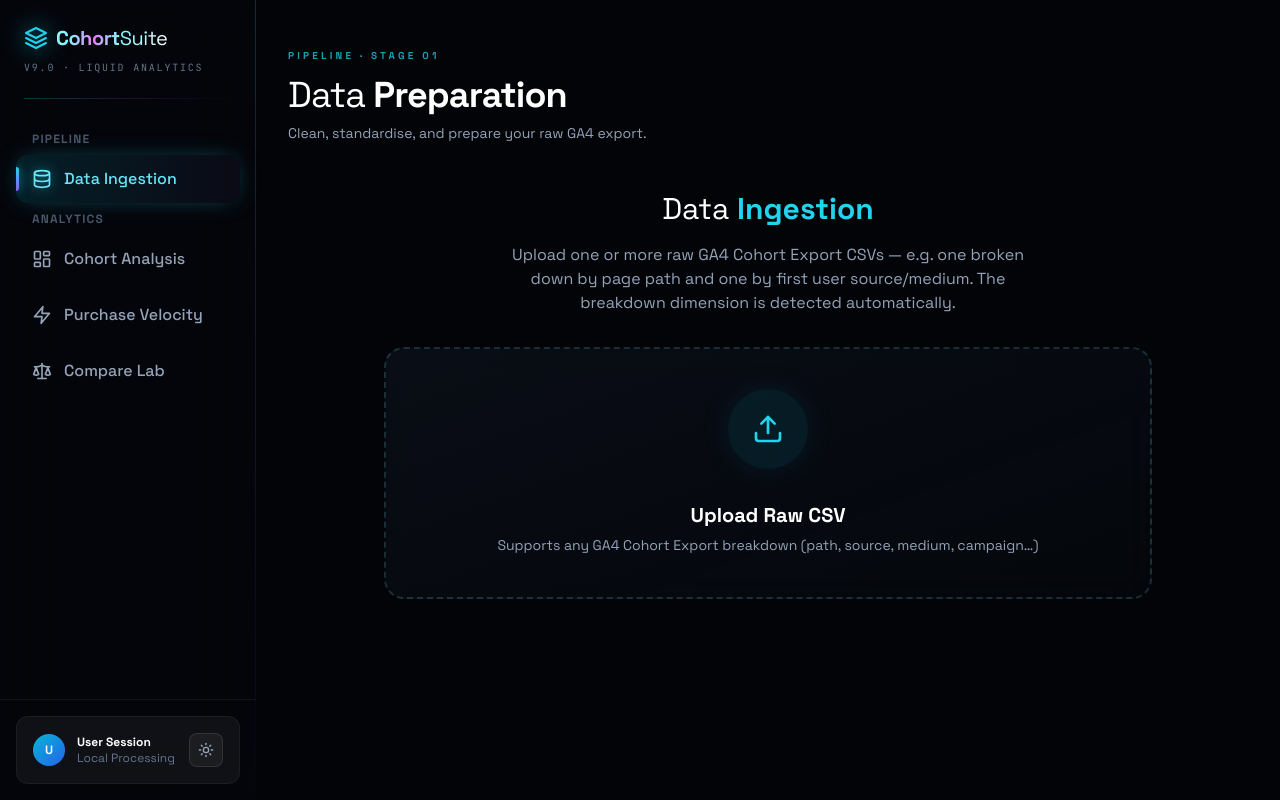
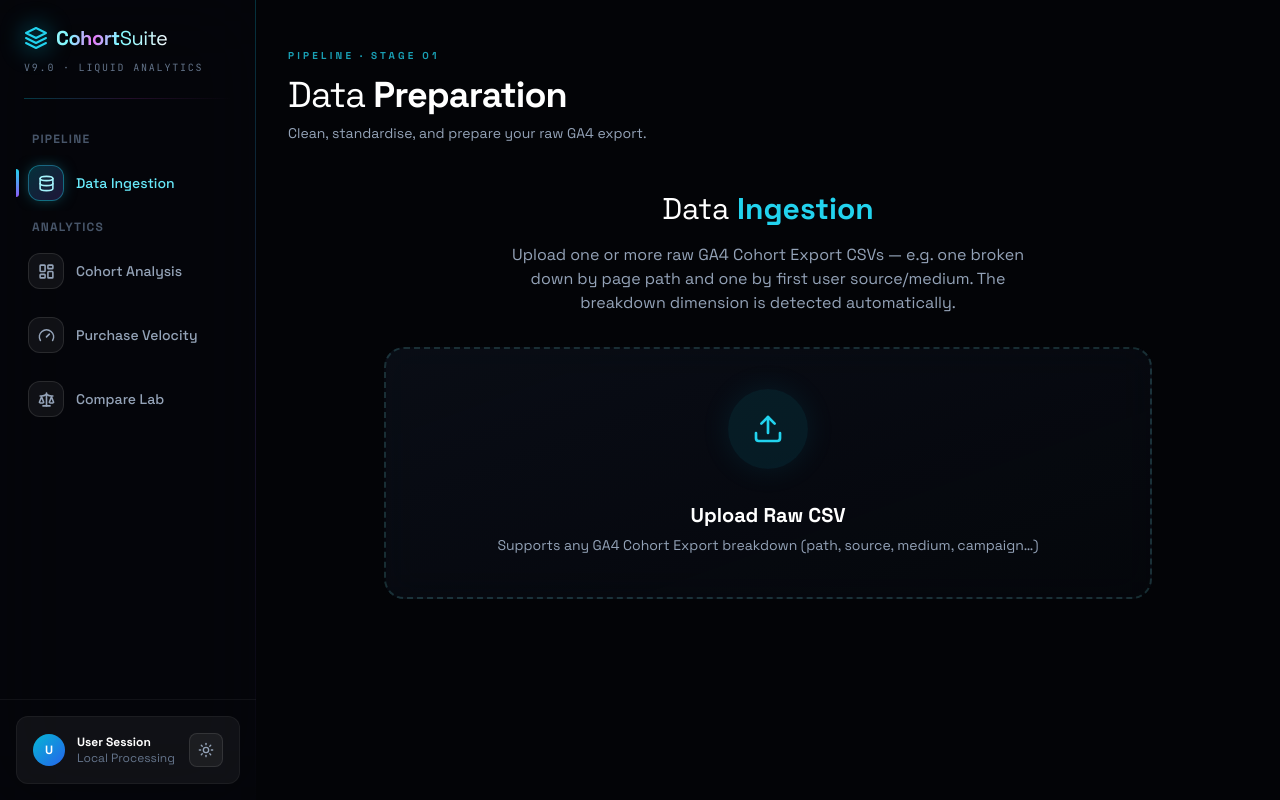
Before and after one commit to plexy44/cohort-analyser, a React (Vite) app: page / in a window 1280 px wide. Built offline with nearby package versions, Linux system fonts and the light colour scheme.

Commit message:
Add Gauge icon and enhance animations in App component
Updated the App component to include a new Gauge icon and modified various animations and styles for better visual effects.

```diff
--- a/src/App.jsx
+++ b/src/App.jsx
@@ -8,7 +8,7 @@ import {
   Upload, FileDown, ArrowRight, CheckCircle, AlertCircle, RefreshCw, Database,
   LayoutDashboard, Layers, Zap, TrendingUp, Filter, Eye, EyeOff, BarChart2,
   Grid, Activity, Users, ShoppingCart, Percent, Map as MapIcon, ChevronRight, Menu, ArrowUpRight, ArrowDownRight, Trash2,
-  Sun, Moon, Camera, Copy, Pencil, Plus, X, Trophy, Scale, Flag
+  Sun, Moon, Camera, Copy, Pencil, Plus, X, Trophy, Scale, Flag, Gauge
 } from 'lucide-react';
 
 // --- THEME SYSTEM ---
@@ -400,7 +400,7 @@ const DataIngestion = ({ onAdd, datasets, activeId, onSelect, onRemove, onRename
   };
 
   return (
-    <div className="w-full max-w-3xl mx-auto space-y-8 animate-in fade-in slide-in-from-bottom-4 duration-500">
+    <div className="w-full max-w-3xl mx-auto space-y-8 animate-in fade-in slide-in-from-right-4 duration-500">
       <div className="text-center space-y-4">
         <h2 className="text-3xl font-light text-white">Data <span className="font-bold text-cyan-400">Ingestion</span></h2>
         <p className="text-slate-400 max-w-lg mx-auto">Upload one or more raw GA4 Cohort Export CSVs — e.g. one broken down by page path and one by first user source/medium. The breakdown dimension is detected automatically.</p>
@@ -821,13 +821,17 @@ const CohortExplorer = ({ csvData }) => {
     // Calendar shading: cells sharing a real month share a hue, so period
     // effects light up as diagonals instead of hiding inside rows.
     if (gridShade === 'calendar' && pivotAxis === 'cohorts' && row) {
+      // Cells sharing a real month share a colour; the palette is an ORDERED
+      // gradient (oldest month = violet, newest = cyan) so diagonals pop and
+      // the eye can read time at a glance.
       const cal = shiftCalendarMonth(row.cohortStart, colIdx);
       const base = pivotData[0] ? pivotData[0].cohortStart.slice(0, 7) : cal;
-      const off = Math.max(monthDiff(base, cal), 0);
-      const hue = (off * 47) % 360;
+      const last = pivotData.length ? shiftCalendarMonth(pivotData[pivotData.length - 1].cohortStart, 5) : cal;
+      const span = Math.max(monthDiff(base, last), 1);
+      const pct = Math.round(Math.min(Math.max(monthDiff(base, cal) / span, 0), 1) * 100);
       return {
         className: 'text-white border border-white/10',
-        style: { background: `hsla(${hue}, 55%, 48%, 0.22)` },
+        style: { background: `color-mix(in oklab, rgba(var(--cal-b), var(--cal-alpha)) ${pct}%, rgba(var(--cal-a), var(--cal-alpha)))` },
         title: cal
       };
     }
@@ -932,15 +936,15 @@ const CohortExplorer = ({ csvData }) => {
           </React.Fragment>
         );
       })}
-      {isCalendar && annotations.map(a => (
+      {isCalendar && annotations.map((a, ai) => (
         activeChartData.some(pt => pt.month === a.month) &&
-        <ReferenceLine key={a.id} x={a.month} stroke="var(--warn-c)" strokeDasharray="4 4" label={{ value: a.label, fill: 'var(--warn-c)', fontSize: 10, position: 'top' }} />
+        <ReferenceLine key={a.id} x={a.month} stroke="var(--warn-c)" strokeDasharray="4 4" label={{ value: a.label, fill: 'var(--warn-c)', fontSize: 10, position: 'insideTop', dy: 6 + (ai % 3) * 14 }} />
       ))}
     </ComposedChart>
   );
 
   return (
-    <div className="space-y-6 animate-in fade-in zoom-in duration-300">
+    <div className="space-y-6 animate-in fade-in slide-in-from-right-4 duration-500">
         <div className="flex flex-col md:flex-row md:items-center justify-between gap-6">
              <div className="flex flex-col sm:flex-row gap-4 w-full md:w-auto items-stretch sm:items-center">
                 <div className="flex bg-white/5 p-1 rounded-xl border border-white/10 shrink-0">
@@ -1068,7 +1072,7 @@ const CohortExplorer = ({ csvData }) => {
           </div>
         )}
 
-        <GlassCard className="h-[500px]" title={
+        <GlassCard className={layout === 'multiples' && chartMode === 'area' ? 'min-h-[300px]' : 'h-[500px]'} title={
             (chartMode === 'area' ? 'Cumulative LTV Curve' : 'Incremental Growth (New Purchases)') +
             (pivotAxis === 'segments' ? ` — by ${dimensionLabel} (${selectedCohort || ''})` : '') +
             (valueMode === 'indexed' && chartMode === 'area' ? ' — Indexed (M0 = 100)' : '')
@@ -1094,7 +1098,7 @@ const CohortExplorer = ({ csvData }) => {
 
             <div ref={chartWrapRef} className="h-full w-full">
             {layout === 'multiples' && chartMode === 'area' ? (
-                <div className="h-full overflow-y-auto custom-scrollbar pr-2 pt-2">
+                <div className="pt-2">
                     <div className="grid grid-cols-2 lg:grid-cols-3 xl:grid-cols-4 gap-4">
                         {visibleSeries.map((s) => {
                             const idx = pivotData.findIndex(p => p.formattedName === s.formattedName);
@@ -1188,7 +1192,7 @@ const CohortExplorer = ({ csvData }) => {
                             <Tip tip="Cells coloured by movement: green = grew vs previous month, red = fell, grey = flat.">
                             <button onClick={() => setGridShade('performance')} className={`px-3 py-1 rounded text-xs font-medium transition-all ${gridShade === 'performance' ? 'bg-cyan-500/20 text-cyan-400' : 'text-slate-400 hover:text-white'}`}>Performance</button>
                             </Tip>
-                            <Tip tip="Cells in the same REAL month share a colour (hover a cell to see which). A glowing diagonal = something hit everyone that month (promo, site change, season). A standout row = that cohort's users were simply better.">
+                            <Tip tip="Cells in the same REAL month share a colour, shading violet (oldest) to cyan (newest) — hover a cell to see which month. A diagonal stripe = something hit everyone that month (promo, site change, season). A standout row = that cohort's users were simply better.">
                             <button onClick={() => setGridShade('calendar')} className={`px-3 py-1 rounded text-xs font-medium transition-all ${gridShade === 'calendar' ? 'bg-cyan-500/20 text-cyan-400' : 'text-slate-400 hover:text-white'}`}>Calendar</button>
                             </Tip>
                         </div>
@@ -1340,7 +1344,7 @@ const CompareLab = ({ datasets, activeId, onSelectDataset }) => {
   if (!active) return <div className="text-center text-slate-500 py-20">Please upload data in the Ingestion tab first.</div>;
 
   return (
-    <div className="space-y-6 animate-in fade-in zoom-in duration-300">
+    <div className="space-y-6 animate-in fade-in slide-in-from-right-4 duration-500">
         {/* SEGMENT DUEL */}
         <GlassCard title={`Segment Duel — matched maturity (M0–M${matchedAge})`} icon={Scale} className="min-h-[420px]">
             <div className="flex flex-col lg:flex-row gap-6 mt-2 h-full">
@@ -1535,8 +1539,18 @@ const VelocityExplorer = ({ csvData }) => {
   const [annLabel, setAnnLabel] = useState('');
   const addAnnotation = () => {
     if (!annMonth || !annLabel.trim()) return;
-    saveAnnotations([...annotations, { id: `${Date.now().toString(36)}`, month: annMonth, label: annLabel.trim() }]);
-    setAnnMonth(''); setAnnLabel('');
+    // Read the freshest stored list before appending (multiple mounted
+    // instances share the key) and keep the month selected afterwards —
+    // Chrome's controlled month input keeps DISPLAYING a cleared value, so
+    // re-picking it fires no change event and the next Add silently no-ops.
+    let current = annotations;
+    try {
+      const s = localStorage.getItem('cohortsuite_annotations_v1');
+      if (s) current = JSON.parse(s);
+    } catch {}
+    const id = `${Date.now().toString(36)}${Math.random().toString(36).slice(2, 6)}`;
+    saveAnnotations([...current, { id, month: annMonth, label: annLabel.trim() }]);
+    setAnnLabel('');
   };
 
   useEffect(() => {
@@ -1788,8 +1802,8 @@ const VelocityExplorer = ({ csvData }) => {
                                 <Area yAxisId="left" type="monotone" dataKey="visitors" name="Traffic" stroke="var(--partner-c)" fill="var(--partner-c)" fillOpacity={0.1} strokeWidth={2} />
                                 <Line yAxisId="right" type="monotone" dataKey="purchases" name="Purchases" stroke="url(#strokeIridescent)" strokeWidth={3} dot={{r:0}} activeDot={{r:6, fill:"var(--electric-c)", strokeWidth:0}} className="glow-stroke" />
                                 <ReferenceLine yAxisId="right" y={parseFloat(latest.velocity) * 30} stroke="var(--chart-axis)" strokeDasharray="3 3" />
-                                {annotations.map(a => overallData.some(d => d.month === a.month) && (
-                                    <ReferenceLine key={a.id} yAxisId="left" x={a.month} stroke="var(--warn-c)" strokeDasharray="4 4" label={{ value: a.label, fill: 'var(--warn-c)', fontSize: 10, position: 'top' }} />
+                                {annotations.map((a, ai) => overallData.some(d => d.month === a.month) && (
+                                    <ReferenceLine key={a.id} yAxisId="left" x={a.month} stroke="var(--warn-c)" strokeDasharray="4 4" label={{ value: a.label, fill: 'var(--warn-c)', fontSize: 10, position: 'insideTop', dy: 6 + (ai % 3) * 14 }} />
                                 ))}
                             </ComposedChart>
                         </ResponsiveContainer>
@@ -1800,8 +1814,13 @@ const VelocityExplorer = ({ csvData }) => {
                 <GlassCard title="Timeline Annotations" icon={Flag}>
                     <p className="text-xs text-slate-500 -mt-2 mb-4">Pin real-world events (campaign rebuilds, promos, site changes) to months. Markers render here and on the Calendar-axis cohort chart. Stored locally in this browser.</p>
                     <div className="flex flex-wrap items-center gap-3 mb-4">
-                        <input type="month" value={annMonth} onChange={(e) => setAnnMonth(e.target.value)}
-                            className="bg-white/5 border border-white/10 rounded-xl px-3 py-2 text-sm text-white focus:outline-none focus:border-cyan-500/50" />
+                        <div className="relative">
+                            <input type="month" value={annMonth} onChange={(e) => setAnnMonth(e.target.value)}
+                                className={`month-input bg-white/5 border border-white/10 rounded-xl px-3 py-2 text-sm text-white focus:outline-none focus:border-cyan-500/50 min-w-[170px] ${!annMonth ? 'month-empty' : ''}`} />
+                            {!annMonth && (
+                                <span className="absolute left-3 top-1/2 -translate-y-1/2 text-sm text-slate-500 pointer-events-none">Month &amp; Year</span>
+                            )}
+                        </div>
                         <input type="text" value={annLabel} onChange={(e) => setAnnLabel(e.target.value)} placeholder="e.g. LHR campaign rebuild"
                             onKeyDown={(e) => { if (e.key === 'Enter') addAnnotation(); }}
                             className="flex-1 min-w-[200px] bg-white/5 border border-white/10 rounded-xl px-3 py-2 text-sm text-white placeholder:text-slate-600 focus:outline-none focus:border-cyan-500/50" />
@@ -1856,7 +1875,7 @@ const VelocityExplorer = ({ csvData }) => {
                 </GlassCard>
             </div>
          ) : (
-            <div className="grid grid-cols-1 lg:grid-cols-3 gap-6 animate-in fade-in zoom-in duration-300">
+            <div className="grid grid-cols-1 lg:grid-cols-3 gap-6 animate-in fade-in slide-in-from-right-4 duration-500">
                 {/* Sidebar List */}
                 <div className="lg:col-span-1 flex flex-col gap-4 h-[calc(100vh-200px)] overflow-y-auto custom-scrollbar pr-2">
                     <div className="flex items-center gap-2 text-white font-bold mb-2">
@@ -2054,17 +2073,23 @@ const App = () => {
   const NavItem = ({ id, label, icon: Icon }) => (
     <button
         onClick={() => { setActiveTab(id); setIsMobileMenuOpen(false); }}
-        className={`relative w-full flex items-center gap-3 px-4 py-3 rounded-xl transition-all font-medium overflow-hidden ${
+        className={`relative w-full flex items-center gap-3 px-3 py-2.5 rounded-xl transition-all font-medium overflow-hidden ${
             activeTab === id
-            ? 'bg-gradient-to-r from-cyan-500/15 to-violet-500/5 text-cyan-300 shadow-[0_0_24px_-8px_rgba(34,211,238,0.5)]'
+            ? 'bg-gradient-to-r from-cyan-500/12 to-transparent text-cyan-300'
             : 'text-slate-400 hover:text-white hover:bg-white/5'
         }`}
     >
         {activeTab === id && (
-            <span className="absolute left-0 top-1/2 -translate-y-1/2 h-6 w-[3px] rounded-r-full bg-gradient-to-b from-cyan-400 to-violet-500 shadow-[0_0_10px_rgba(34,211,238,0.8)]" />
+            <span className="absolute left-0 top-1/2 -translate-y-1/2 h-7 w-[3px] rounded-r-full bg-gradient-to-b from-cyan-400 to-violet-500" />
         )}
-        <Icon size={20} className={activeTab === id ? 'drop-shadow-[0_0_6px_rgba(34,211,238,0.6)]' : ''} />
-        <span>{label}</span>
+        <span className={`w-9 h-9 rounded-xl flex items-center justify-center shrink-0 border transition-all ${
+            activeTab === id
+            ? 'bg-gradient-to-br from-cyan-500/25 to-violet-500/20 border-cyan-400/40 text-cyan-200 shadow-[0_0_16px_-4px_rgba(34,211,238,0.5)]'
+            : 'bg-white/5 border-white/10 text-slate-400 group-hover:text-white'
+        }`}>
+            <Icon size={17} strokeWidth={2.25} />
+        </span>
+        <span className="text-sm">{label}</span>
         {id === 'etl' && csvData && <div className="ml-auto w-2 h-2 rounded-full bg-emerald-400 shadow-[0_0_10px_#34d399]"></div>}
     </button>
   );
@@ -2106,7 +2131,7 @@ const App = () => {
 
               <div className="text-xs font-bold text-slate-600 uppercase tracking-widest px-4 mb-2 mt-6">Analytics</div>
               <NavItem id="cohort" label="Cohort Analysis" icon={LayoutDashboard} />
-              <NavItem id="velocity" label="Purchase Velocity" icon={Zap} />
+              <NavItem id="velocity" label="Purchase Velocity" icon={Gauge} />
               <NavItem id="compare" label="Compare Lab" icon={Scale} />
 
               {datasets.length > 0 && (
```
